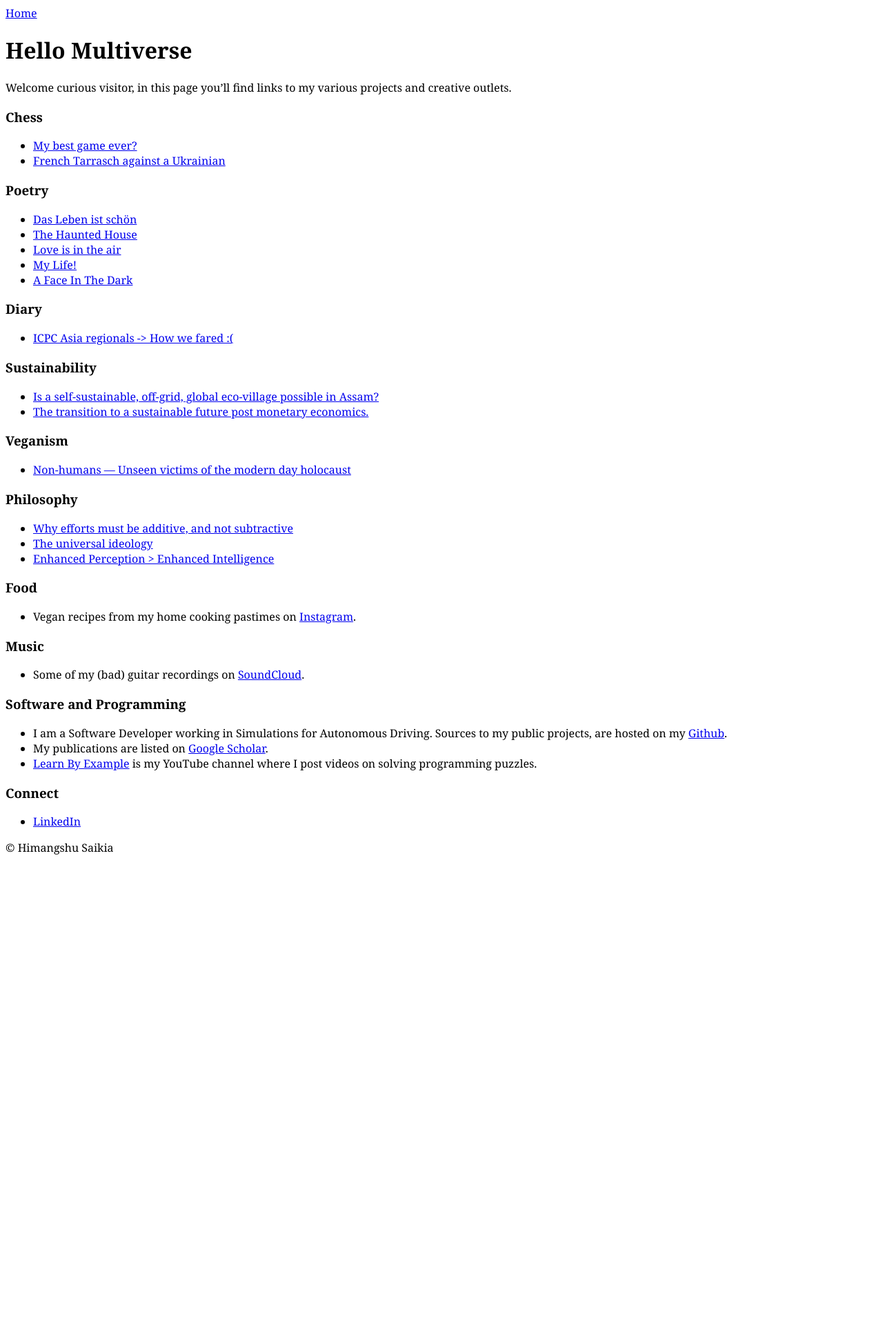
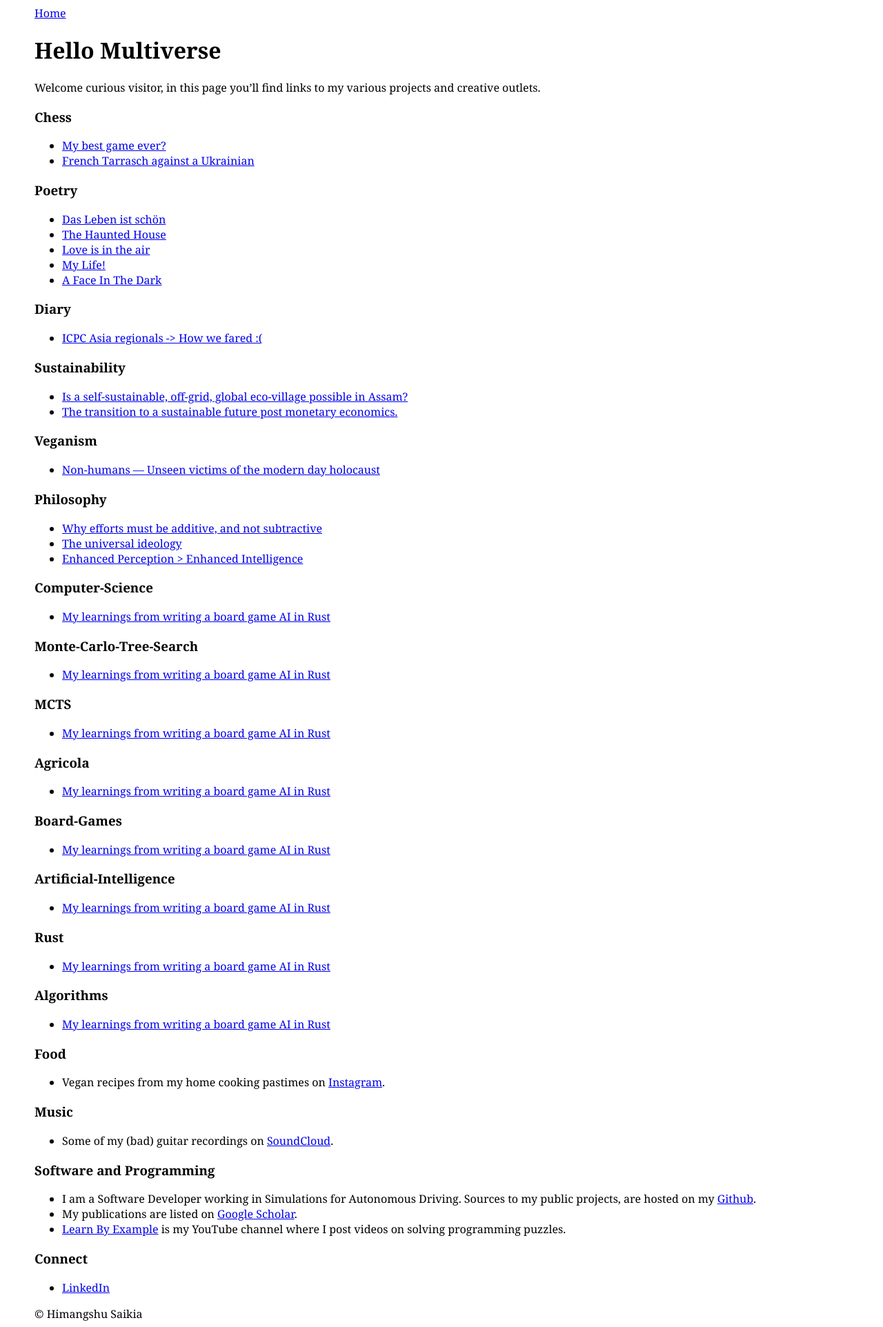
Before and after one commit to hsaikia/hsaikia.github.io, a Jekyll site: the page built from index.md, in a window 1280 px wide. Shown: the whole page at 69% size. Built offline with Jekyll 4.4.1, drawn with Linux system fonts in a browser that asks for light colours; before the commit the page ends 1248 px from its top, so only the background shows below that; some of the changed lines change nothing that is shown.

Commit message:
New post : agricola ai

```diff
--- /dev/null
+++ b/_posts/2023-03-02-agricola-ai.md
@@ -0,0 +1,58 @@
+---
+layout: post
+title: My learnings from writing a board game AI in Rust
+date: 2023-03-02
+tags: Computer-Science Monte-Carlo-Tree-Search MCTS Agricola Board-Games Artificial-Intelligence Rust Algorithms
+author: Himangshu Saikia
+---
+
+<center>
+<figure>
+    <img src="/assets/img/MCTS_Algorithm.png"
+         alt="Overview of the MCTS algorithm." height="300">
+    <figcaption>Overview of the MCTS algorithm. </figcaption>
+</figure>
+</center>
+[Image Courtesy : MCTS Wiki](en.wikipedia.org/wiki/Monte_Carlo_tree_search)
+
+### Why AIs in games are interesting (and useful)
+
+Board games, have evoked a sense of excitement and thrill among players and audiences, especially when a particular strategy is employed and it works - resulting in a favorable situation or even a win. The more intricate the strategy, the greater the feeling of wonder and appreciation. Games like Chess and Go have an aesthetic component associated with them, for these very reasons. The social bonding (or not) that results from playing board games in tight friend and family circles is beyond the scope of this article. The focus here is more on the aspects that need to be considered by a player while making their decisions during a game. Strategies are very akin to real life decision making - where all aspects of a situation have to be understood and analyzed before making a decision. Often times it is necessary to consider not just the short term benefits of making a decision, but the possibilities that may arise from extrapolations of that decision into the future.
+
+Board Game AIs evoke a similar sense of excitement - that of amazement and discovery - when these AI programs discover strategies from scratch, that have been discovered after lot of human thought. However the greatest feeling arises when an AI discovers strategies that were previously unknown to humans, thereby contributing to the human knowledge base and expanding it.
+
+Commercial board games are different from age-old classics like Chess and Go. There is a large number of commercial board games and not all of them become popular. A popular board game has to excel in several aspects - artwork, theme, mechanics, play time and to an extent, level of difficulty. Keeping the other topics aside, here we only consider board game mechanics. If the mechanics are designed in a way that there is scope for over-powered (OP) strategies, the design is flawed. An OP strategy allows a player to very easily tilt the outcome of the game with little effort, and sometimes due to sheer luck (e.g., being handed an OP card for instance) thus ruining the competitive and equal opportunity assumptions at the start of the game. For this reason, extensive play testing of a game is extremely important before its release, to discover and completely iron out any such inconsistent strategies. This aspect is sometimes not paid enough attention to as it should - and thus unfortunately makes a splendid looking game, not so attractive to seasoned players.
+
+Board game AIs can greatly accelerate play testing, by identifying OP mechanics using simulation of a large number of games. Some of these techniques, such as MCTS, is agnostic of the game mechanics and converges to the optimal play relying only on a large number of simulated outcomes.
+
+### Agricola - Farming in 17th century Europe
+
+[Agricola](https://en.wikipedia.org/wiki/Agricola_(board_game)) is a popular turn-based strategy board game by Uwe Rosenberg. The theme of the game is 17th century farming - where players take on the role of a farmer, who has to tile their lands, sow and harvest their crops, breed their farm animals, expand their family and build/renovate their homes with better material. For each of these activities there are action spaces on the board, which are succesively used by players in a turn based manner. Points are rewarded for improving each aspect of the farm (diversity is important!). The winner is the one who has scored the most points at the end of the game.
+
+Agricola is also regarded as a very punishing game, as getting the action sequence for a particular set of actions (or even all of them) right, is very important. One missed opportunity or a blind spot here and there, and the results could be disastrous.
+
+Over the years, Agricola has seen several expansions to the base game. These expansions introduced a whole new bunch of cards to the base set of cards (called Occupations and Minor Improvements) that enhance the gameplay with infinitely many new strategies arising from combining them in clever ways. Over time the community has identified a set of cards that are 'ban worthy', meaning that these cards can result in OP strategies and are therefore banned in any sort of competitive play.
+
+My attempt in this project, was to implement the base version of the game. Implementing Occupations and Minor Improvement cards is going to be a mammoth task, and I might get to doing that sometime in the future. However, the purpose of this project was to demonstrate the capabilities of an AI algorithm in playing the game at a very decent (intermediate) level.
+
+### Monte-Carlo Tree Search (MCTS)
+
+There are several techniques to evaluate the best move to play in a turn-based strategy (tbs) game. Minimax / Negamax is a well known technique to find best moves in a two player zero sum game, such as Chess. Alpha-Beta pruning is a technique used to prune the exponentially growing search tree in the Minimax algorithm. Though this is a very good technique, it often fails to explore certain branches which has a delayed reward - e.g., a sacrifice (bad initial move) that leads to checkmate (best final result) - and is very dependent on its evaluation function for a particular game state.
+
+MCTS, on the other hand, makes no such assumptions. It is a purely knowledge-agnostic technique, which means that it requires no prior knowledge of how a game state is evaluated. It picks up on the best strategies as it searches through the game tree and is theoretically capable of perfect play given infinite resources. Hence its performance scales up with the number of searches it performs.
+
+Agricola is a complex game with several actions within actions - known as split actions. MCTS is one of the few techniques that works with split action games as well.
+
+Agricola is also an 'imperfect information' game, where certain information about the future board state as well as player hands (Occupation and Minor Improvement cards) are hidden from other players. While forward simulating playouts for such games from the perspective of player A, care must be taken to sample hidden actions from the entire hidden state space for all other players apart from A, rather than only from their own possible hidden actions. This ensures that player A does not 'learn' about the strategies that follow after other players play a hidden card from their hand, way before they actually play it.
+
+In the current implementation, care is taken to not use a predetermined board state (knowing how the hidden board states will reveal themselves) but reveal hidden states during the simulated playouts - such that the AI does not 'learn' the best strategy by accessing a predetermined state (and thereby already knowing what's coming in the future).
+
+### Why Rust?
+
+I chose [Rust](https://doc.rust-lang.org/book/title-page.html) as my programming language for this project. Rust's incredible speed and memory safety coupled with several features akin to modern languages, instantly made me delve right into it. So far, dabbling with Rust for over a few weeks now, I have to say that it has emerged as one of my favorite languages to program in. Rust's ecosystem and community is one of the best out there, and frameworks such as the game engine [Bevy](https://bevyengine.org/), which uses Entity-Component-Systems (ECS) as its default paradigm, makes it especially attractive for projects that I usually like to work with.
+
+In this project, the default `Hash` trait really came in handy. This trait implements a default hashing strategy for any kind of struct (provided all of its nested structs are also implementing the `Hash` trait) which allowed for easily implementing a game state cache which is needed for the large number of game states by the MCTS technique.
+
+Rust also encourages writing a lot of declarative style code (popularly referred to as idiomatic Rust) rather than imperative style code. This makes code more human readable and easier to reason about. In this project however, I am certain that a large number of improvements can be made in terms of writing certains pieces in a declarative style.
+
+If you're interested in the project, you can find the source code [here](https://github.com/hsaikia/Agricola).
--- a/css/style.css
+++ b/css/style.css
@@ -1,4 +1,5 @@
 body
 {
   font-family: georgia;
+  margin-left: 50px;
 }
```
Also changed, not shown: assets/img/MCTS_Algorithm.png (added).
